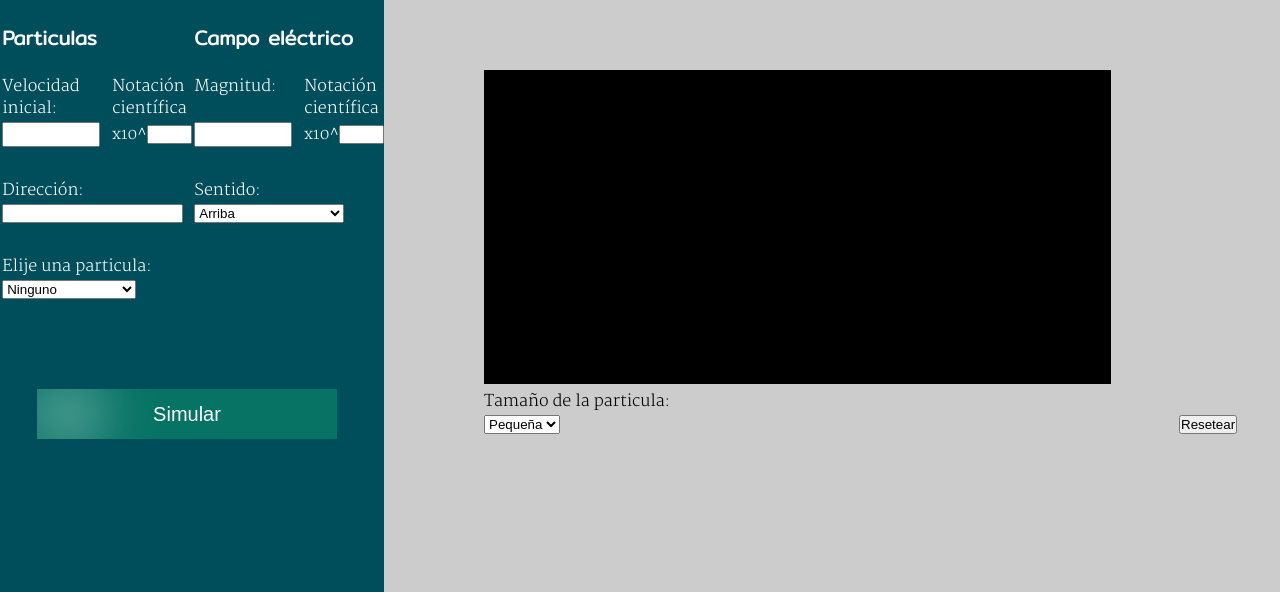
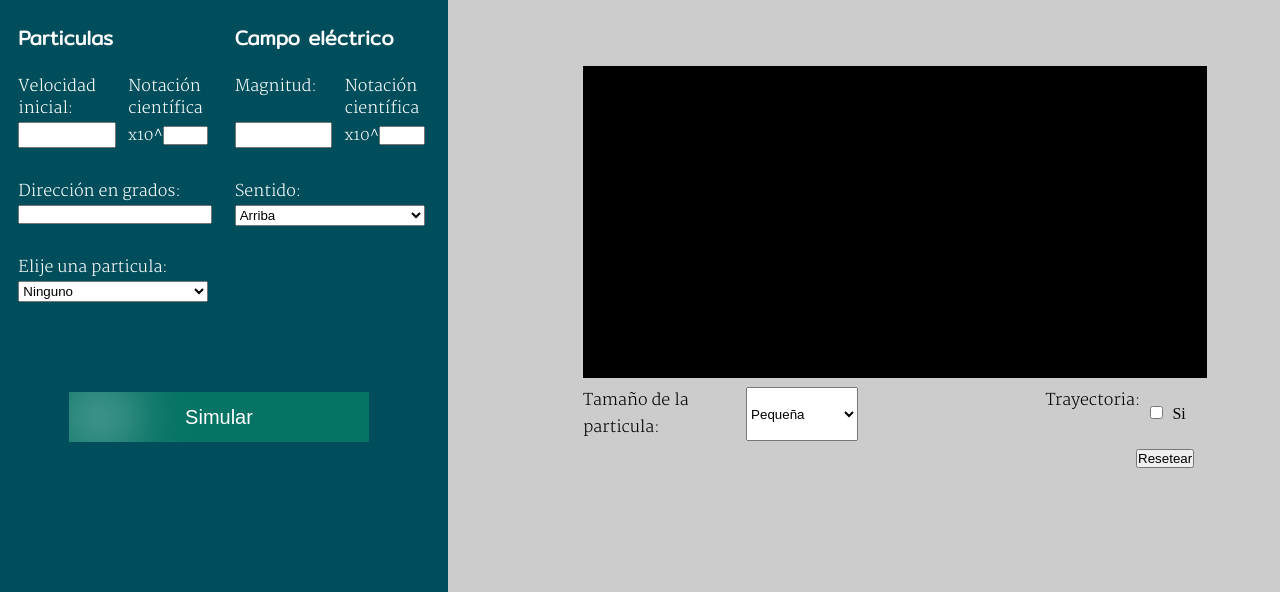
Before and after one commit to Arem58/Proyecto-Fisica, a website: page Particulas/public/index.html in a window 1280 px wide. Shown: the part 208-800 px from the top of the page. Drawn offline with Linux system fonts and the light colour scheme.

Commit message:
Ultimate edition

```diff
--- a/Particulas/public/Particulas.js
+++ b/Particulas/public/Particulas.js
@@ -22,6 +22,8 @@ var velY = 4 * Math.random() - 2;
 var velocidadI;
 var radianes;
 var velocidadD;
+var trayectoria;
+var activado = 0;
 
 //Funcion para obtener un color random, pero no colores oscuros.
 function GetRandomColor() {
@@ -37,7 +39,7 @@ function GetRandomColor() {
 }
 //Objeto: Particula. Inicia en una posicion random, velocidad y color
 var Particle = function (color, tamanio) {
-    this.x = 0;
+    this.x = canvas.width * 0.5;
     this.y = canvas.height * 0.5;
     this.size = tamanio;
     this.Color = color;
@@ -58,6 +60,7 @@ Particle.prototype.Update = function () {
     }else if(direccion === 3){
         velocidadY = velocidadD + (aceleration * time);
         console.log(velocidadY);
+        console.log(velocidadX);
     }
     this.x += velocidadX;
     this.y += velocidadY;
@@ -65,7 +68,9 @@ Particle.prototype.Update = function () {
 
 }
 function loop() {
+    if(activado === 1){
         ctx.clearRect(0, 0, canvas.width, canvas.height);
+    }
 
     for (var i = 0; i < num_particles; i++) {
         particles[i].Update();
@@ -87,7 +92,7 @@ function createParticle(){
     var Size = document.getElementById('Tamaño').value;
     const Boton = document.getElementById('boton');
 
-
+    if(activado === 0){
         if(MagnitudP != "" && DireccionP != "" && tipoParticula != "" && MagnitudE != "" && Notacion != "" && Notacion2 != ""){
             console.log(MagnitudP + 1);
             MagnitudP = convert_to_float(MagnitudP);
@@ -98,6 +103,12 @@ function createParticle(){
             MagnitudP *= Math.pow(10, Notacion);
             MagnitudE *= Math.pow(10, Notacion2);
             velocidadI = MagnitudP/Math.pow(10, Notacion);
+
+            if(document.getElementById("trayectoria1").checked) {
+                activado = document.getElementById('trayectoria1').value;
+            }
+
+            activado = convert_to_float(activado);
 
             //Tamanio de las particulas
             if(Size === '1'){
@@ -214,10 +225,13 @@ function createParticle(){
                 default:
                     // code block
                 }
+            activado += 1;
             loop();
-        Boton.disabled = true;
         }else{
             alert("Tiene que rellenar todos los espacios vacios");
+        }
+    }else{
+        alert("Boton desactivado necesita resetear el simulador");
     }
 }
 
--- a/Particulas/public/index.html
+++ b/Particulas/public/index.html
@@ -11,6 +11,9 @@
 <body>
     <div class="tittle">
         <h1>Simulación</h1>
+    </div>
+    <div class="paint">
+
     </div>
     <div class="formulario">
         <div class="particula">
@@ -29,19 +32,19 @@
                             <p class="size4">Notación</p>
                             <p>científica</p>
                         </div>
-                        <input class="size2" type="number" id="magnitudP"  >
+                        <input class="size2" type="number" id="magnitudP" >
                         <div class="hola2">
                             <p class="size3">x10^</p>
-                            <input class="size" type="number" id="elevado"  >
+                            <input class="size" type="number" id="elevado" max="8">
                         </div>
                     </div>
                     <div class="space">
-                        <p>Dirección:</p>
-                        <input type="number" id="direccionP"  >
+                        <p>Dirección en grados:</p>
+                        <input class="size6" type="number" id="direccionP" min="0" max="180">
                     </div>
                     <div class="space">
                         <p>Elije una particula: </p>
-                        <select id="particula">
+                        <select class="size5" id="particula">
                             <option value="">Ninguno</option>
                             <option value="1">Electrón</option>
                             <option value="2">Positrón</option>
@@ -81,11 +84,13 @@
 
                 </div>
             </div>
+
             <div class="center">
                 <button class="boton1" id="boton" onclick="createParticle()">Simular</button>
             </div>
         </div>
         <div class="center3">
+            <div class="hola5">
                 <canvas id="canvas"></canvas>
                 <div class=" center4">
                     <p class="hola">Tamaño de la particula:</p>
@@ -94,6 +99,16 @@
                         <option value="2">Mediana</option>
                         <option value="3" selected>Pequeña</option>
                     </select>
+                    <div class="hola3">
+                        <p class="hola4">Trayectoria:</p>
+                        <div class="trayectoria">
+                            <form>
+                                <input class="space3" name="tra" type="checkbox" id="trayectoria1" value="1">
+                                <label class="space3" for="age1">Si</label><br>
+                            </form>
+                        </div>
+                    </div>
+                </div>
                 <button class="center5" id="boton2" onclick="reload()">Resetear</button>
             </div>
         </div>
--- a/Particulas/public/style.css
+++ b/Particulas/public/style.css
@@ -44,9 +44,9 @@ h3{
 
 canvas {
     background-color: black;
-    width: 70%;
+    width: 75%;
     height: 62%;
-    margin-left: 100px;
+    margin-left: 135px;
 }
 
 .particula{
@@ -57,7 +57,7 @@ canvas {
     width: 100%;
     height: 85%;
     display: grid;
-    grid-template-columns: 30% 70%;
+    grid-template-columns: 35% 65%;
     background-color: #cccccc;
 }
 
@@ -76,15 +76,20 @@ canvas {
 .center3{
     width: 100%;
     display: block;
+    margin-top: 10px;
     margin: auto;
 }
 
 .center4{
-    margin-left: 100px;
+    margin-left: 135px;
+    display: grid;
+    margin-top: 5px;
+    grid-template-columns: 23.4% 16% 47.8%;
 }
 
 .center5{
-    margin-left: 615px;
+    margin-left: 82.7%;
+    margin-top: 8px;
 }
 
 .gridP{
@@ -102,11 +107,17 @@ canvas {
 
 .tittle{
     width: 100%;
-    height: 15%;
-    background-color: #f2f2f2;
+    height: 13%;
+    background-color: #bfbfbf;
     display: flex;
     justify-content: center;
     align-items: center;
+}
+
+.paint{
+    background-color: #f2f2f2;
+    height: 2%;
+    width: 100%;
 }
 
 .size{
@@ -114,6 +125,7 @@ canvas {
 }
 .size2{
     width: 85%;
+    height: 22px;
 }
 
 .boton1{
@@ -178,11 +190,18 @@ canvas {
 }
 
 .space2{
-    width: 150px;
+    height: 21px;
+    width: 100%;
 }
 
 .hola{
     color: black;
+    margin-right: 15px;
+}
+
+.hola4{
+    color: black;
+    margin-right: 10px;
 }
 
 .hola2{
@@ -198,3 +217,31 @@ canvas {
 .size4{
     height: 22px;
 }
+
+.size5{
+    height: 21px;
+    width: 100%;
+}
+
+.trayectoria{
+    display: flex;
+    align-items: center;
+    justify-content: center;
+}
+
+.space3{
+    margin-right: 5px;
+}
+
+.hola3{
+    display: flex;
+    margin-left: auto;
+}
+
+.hola5{
+    margin-top: 30px;
+}
+
+.size6{
+    width: 100%;
+}
```
Lines whose indentation alone changed are shown as unchanged.
